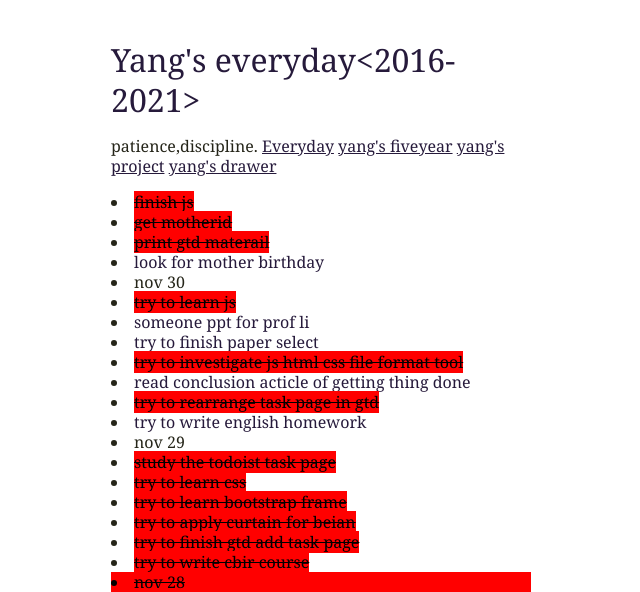
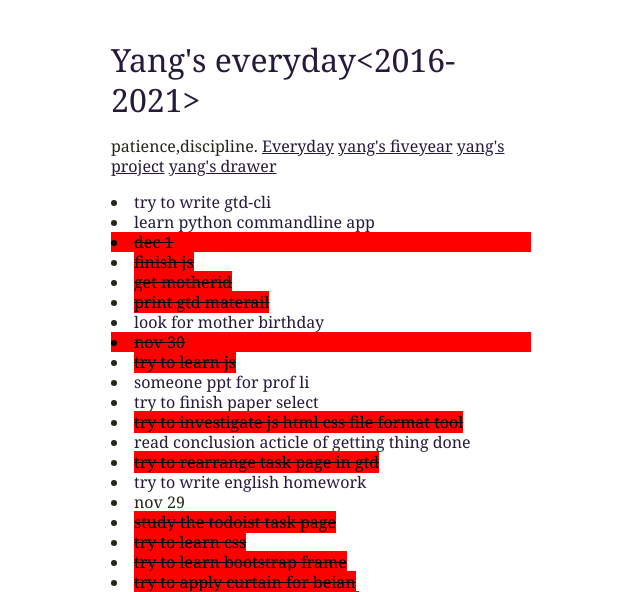
Before and after one commit to oxfordyang2016/gtdofdream, a Django app: template templates/everyday.html in a window 1280 px wide. Shown: the top 592 px of the page, without its empty margins (319-959 px from the left). Run offline with Django 3.2, Linux system fonts and the light colour scheme; the template is opened without the code that fills it, so the values that code supplies are empty.

Commit message:
add paser gtd-cli function

```diff
--- a/templates/everyday.html
+++ b/templates/everyday.html
@@ -171,11 +171,16 @@ body .il { color: #666666 }                     /* Literal.Number.Integer.Long *
               <a href="https://yangmingweatherapp.herokuapp.com/project/" >yang's project</a>
          <a href="https://yangmingweatherapp.herokuapp.com/in/" >yang's drawer</a>
 
+
+
+<li><a class="">try to write gtd-cli  </a></li>
+<li><a class="">learn python commandline app</a></li>
+<li class="finish">dec 1<br/></li>
 <li><a class="finish">finish js </a></li>
 <li><a class="finish">get motherid</a></li>
 <li><a class="finish">print gtd materail </a></li>
 <li><a class="fisnih">look for mother birthday</a></li>
-<li class="">nov 30<br/></li>
+<li class="finish">nov 30<br/></li>
 
 <li><a class="finish">try to learn js</a></li>
 <li><a class="">someone ppt for prof li</a></li>
@@ -369,7 +374,7 @@ body .il { color: #666666 }                     /* Literal.Number.Integer.Long *
 
 <li><a class="">long-run</a></li>
 <li><a class="">try to write english homework</a></li>
-<li><a class="">deal with thinkpad network problem</a></li>
+<li><a class="anotherday">deal with thinkpad network problem</a></li>
 <li><a class="replace">try to add content to ppt(shjy)</a></li>
 <li><a class="anotherday">finish section 2,3</a></li>
 <li><a class="">tidy the record in my iphone</a></li>
```
Also changed, not shown: app.py (+14 -0 lines).
